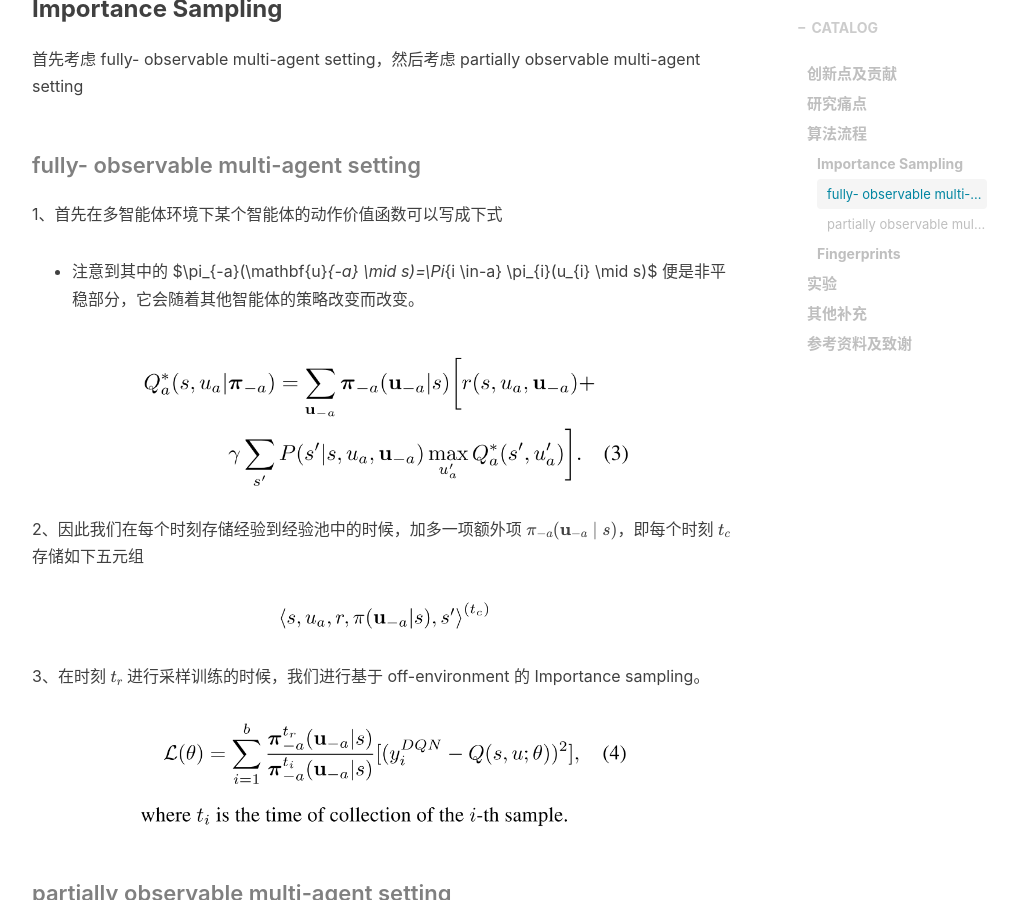
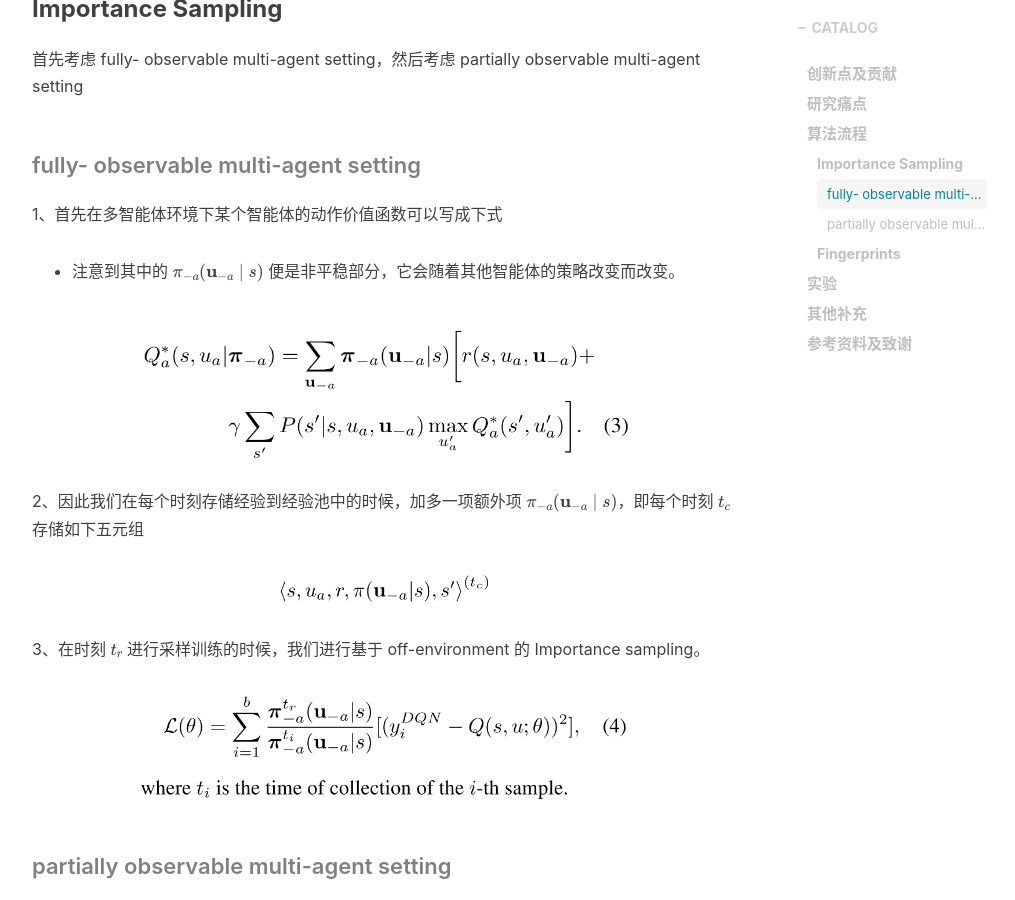
Before and after one commit to liushunyu/blog, a Jekyll site: the page built from _posts/2020-06-28-强化学习论文（13）Fingerprints.md, in a window 1280 px wide and 900 px high, scrolled down 1605 px. Shown: the whole window, without its empty margins (233-1248 px from the left). Built offline with Jekyll 4.4.1, drawn with Linux system fonts in a browser that asks for light colours; nearby versions of some CDN libraries; formulas are drawn with MathJax 3; comment, search, counter and statistics services are not loaded.

Commit message:
Update 2020-06-28-强化学习论文（13）Fingerprints.md

```diff
--- a/_posts/2020-06-28-强化学习论文（13）Fingerprints.md
+++ b/_posts/2020-06-28-强化学习论文（13）Fingerprints.md
@@ -54,7 +54,7 @@ Fingerprints; value-based; off-policy; model-free; discrete action space; contin
 
 1、首先在多智能体环境下某个智能体的动作价值函数可以写成下式
 
-- 注意到其中的 $\pi_{-a}(\mathbf{u}_{-a} \mid s)=\Pi_{i \in-a} \pi_{i}(u_{i} \mid s)$ 便是非平稳部分，它会随着其他智能体的策略改变而改变。
+- 注意到其中的 $\pi_{-a}(\mathbf{u}_{-a} \mid s)$ 便是非平稳部分，它会随着其他智能体的策略改变而改变。
 
 <img width="70%" src="/img/in-post/2020-06-28-强化学习论文（13）Fingerprints.assets/image-20200628215031656.png"/>
 
```
